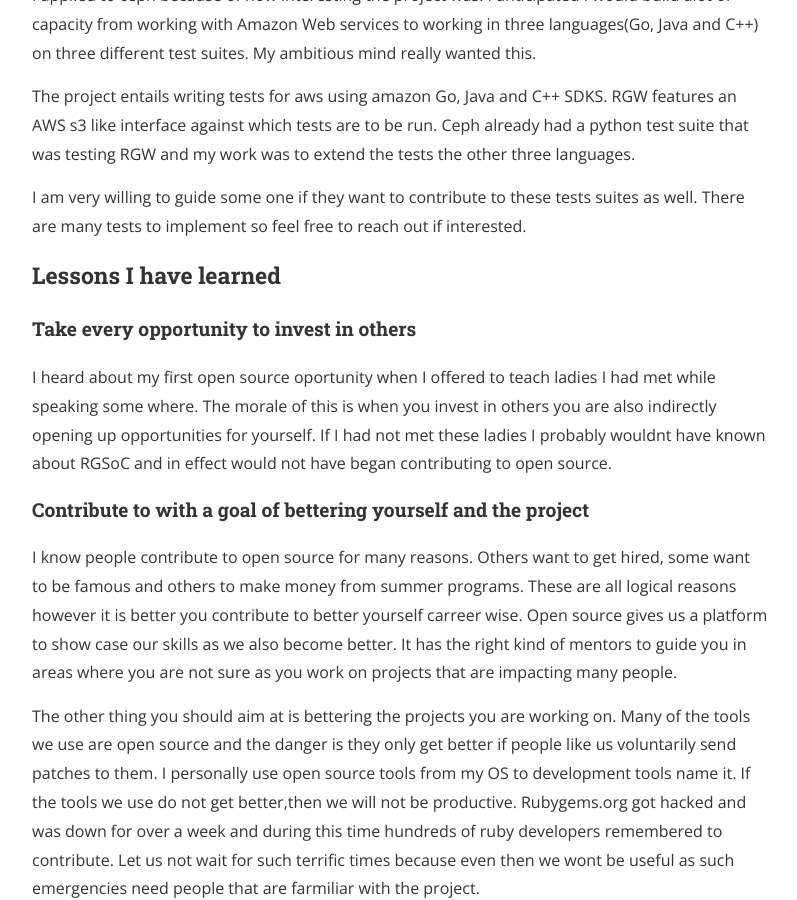
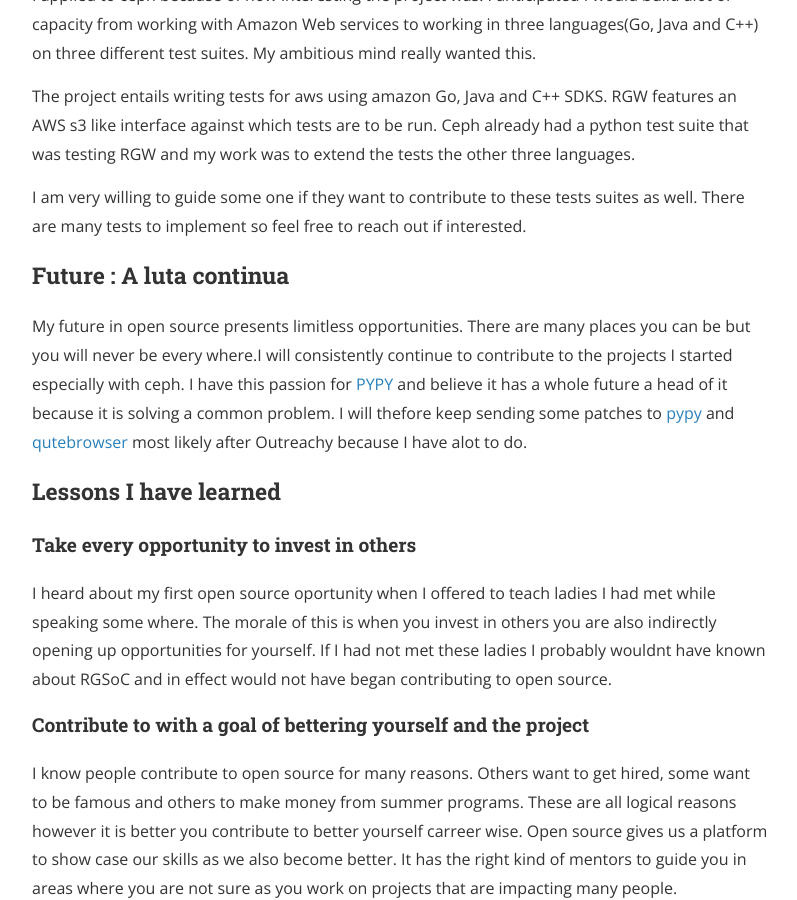
Before and after one commit to saidatnanjuki/saidatnanjuki.github.io, a Jekyll site: the page built from _posts/2017-06-15-opensource.md, in a window 1280 px wide and 900 px high, scrolled down 1919 px. Shown: the whole window, without its empty margins (240-1037 px from the left). Built offline with Jekyll 4.4.1, drawn with Linux system fonts in a browser that asks for light colours; nearby versions of some CDN libraries; comment, search, counter and statistics services are not loaded; a style sheet for code colours, icons or effects is not loaded; some of the changed text lies outside the part shown.

Commit message:
Create 2017-06-15-opensource.md

```diff
--- a/_posts/2017-06-15-opensource.md
+++ b/_posts/2017-06-15-opensource.md
@@ -32,6 +32,10 @@ I applied to ceph because of how interesting the project was. I anticipated I wo
 The project entails writing tests for aws using amazon Go, Java and C++ SDKS. RGW features an AWS s3 like interface against which tests are to be run. Ceph already had a python test suite that was testing RGW and my work was to extend the tests the other three languages.
 
 I am very willing to guide some one if they want to contribute to these tests suites as well. There are many tests to implement so feel free to reach out if interested.
+
+### Future : A luta continua
+
+My future in open source presents limitless opportunities. There are many places you can be but you will never be every where.I will consistently continue to contribute to the projects I started especially with ceph. I have this passion for [PYPY](https://bitbucket.org/pypy/pypy) and believe it has a whole future a head of it because it is solving a common problem. I will thefore keep sending some patches to [pypy](https://bitbucket.org/pypy/pypy) and [qutebrowser](https://github.com/qutebrowser/qutebrowser) most likely after Outreachy because I have alot to do.
 
 ### Lessons I have learned
 
@@ -57,6 +61,10 @@ People always succeed after trying and failing a couple of times. If you have ne
 
 If I said the journey is smooth, it would be the lie of the century. Some reviews will frustrate you, the code will jam at times, you will burn the midnight candle at times, meet mean people. Always remember to keep calm and continue hacking. May you have the calmness to ignore the things that dont matter , the focus for things that matter and the ability to know the difference!!!
 
+### You wont walk the Journey alone
+
 Whatever you want to achieve will cost you a little patience and commitment.There are people that have walked this path.Many communities exist with people very willing to guide you on the open source journey. I have been previledged to know about the [The Open source help community](https://github.com/OpenSourceHelpCommunity/Getting-Started-With-Contributing-to-Open-Sources). A community full of individuals that want to help others to start contributing. You can reach any one there for help and join the monthly chats with experts that have walked the open source path.
 
+Maintainers are always happy to guide new contributors. There may be those exaggarated scenarios where mentors are not friendly but these are few.You just need to find a project you want to contribute to and reach out to the maintainers to see what you can work on. The best project to work on is for a project you use because then you can easily even suggest improvements to it because you are a user.
+
 See you at the top!!!!
```
Also changed, not shown: other parts of _posts/2017-06-15-opensource.md (+1 -1 lines).
